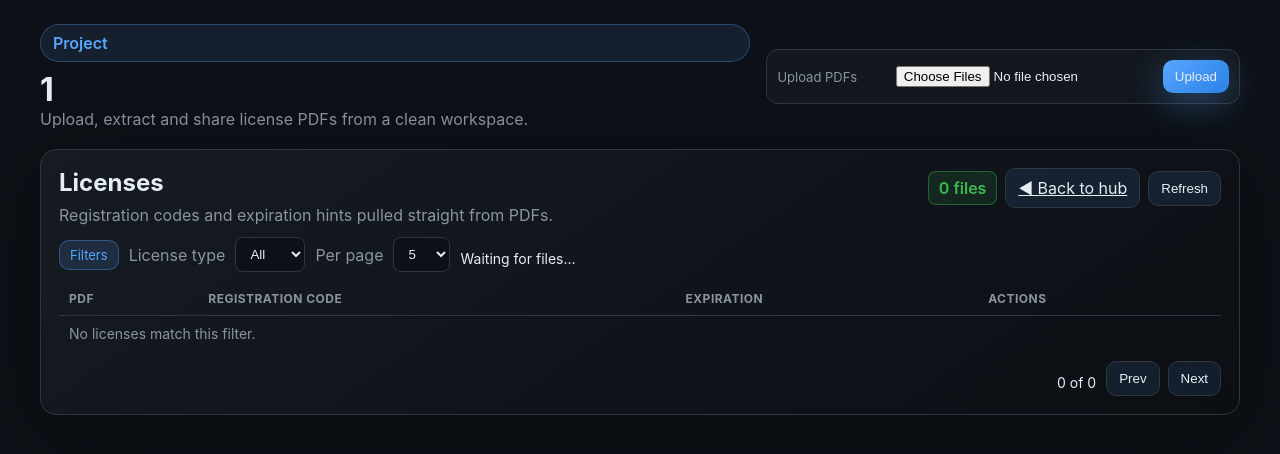
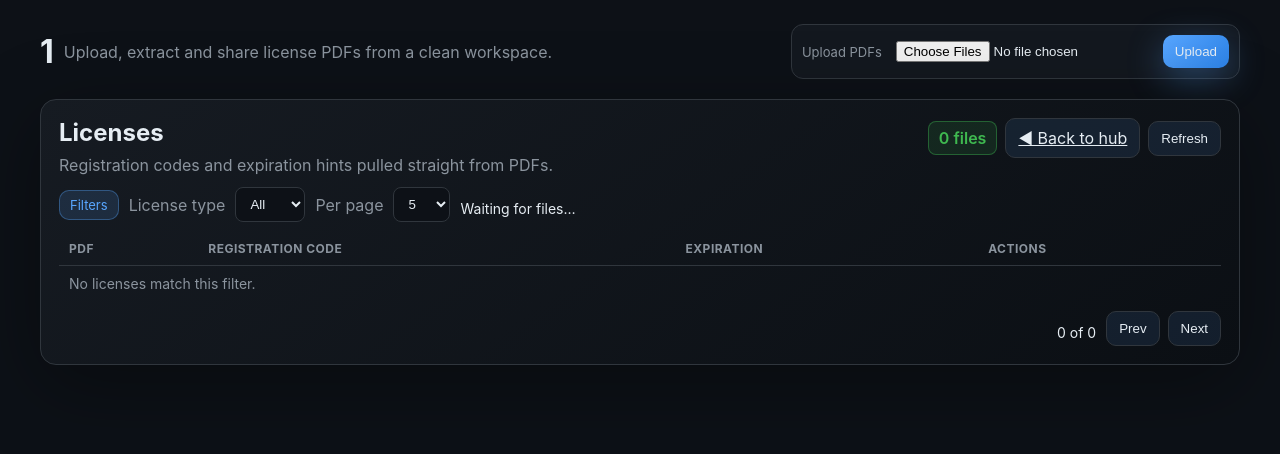
Before and after one commit to kliu2python/licensehub, a FastAPI app: page /project/1 in a window 1280 px wide. Shown: the top 454 px of the page. Run offline with FastAPI, Linux system fonts and the light colour scheme.

Commit message:
Simplify project header layout

```diff
--- a/templates/project.html
+++ b/templates/project.html
@@ -24,13 +24,15 @@
         }
         a { color: var(--accent); }
         .topbar {
-            display: grid;
-            grid-template-columns: 1.5fr 1fr;
+            display: flex;
+            flex-wrap: wrap;
             align-items: center;
-            gap: 16px;
+            justify-content: space-between;
+            gap: 12px;
             margin-bottom: 20px;
         }
-        .badge { padding: 8px 12px; background: rgba(88,166,255,0.1); border: 1px solid rgba(88,166,255,0.3); border-radius: 999px; color: var(--accent); font-weight: 600; }
+        .title-area { display: flex; flex-wrap: wrap; align-items: center; gap: 10px; }
+        .topbar h1 { margin: 0; }
         .shell { max-width: 1200px; margin: 0 auto; }
         .panel {
             background: linear-gradient(145deg, #161b22, #0b0f14);
@@ -81,9 +83,8 @@
 <body>
 <div class="shell">
     <div class="topbar">
-        <div>
-            <div class="badge">Project</div>
-            <h1 style="margin: 8px 0 0;">{{ project }}</h1>
+        <div class="title-area">
+            <h1>{{ project }}</h1>
             <p class="subtitle">Upload, extract and share license PDFs from a clean workspace.</p>
         </div>
         <div class="mini-upload">
```
